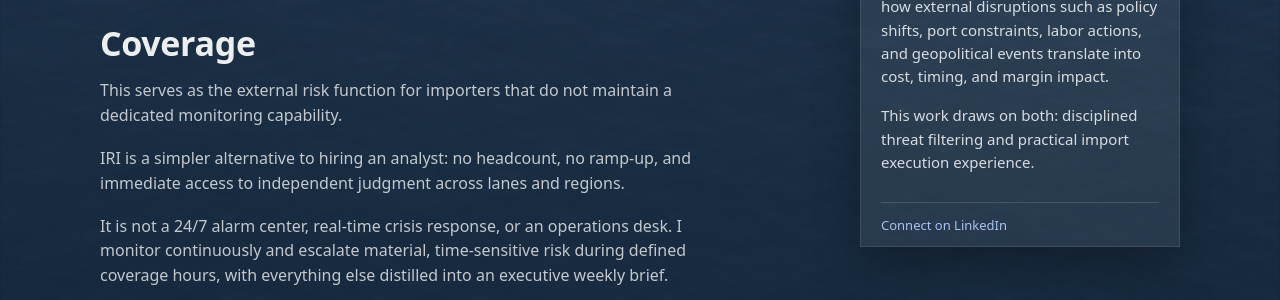
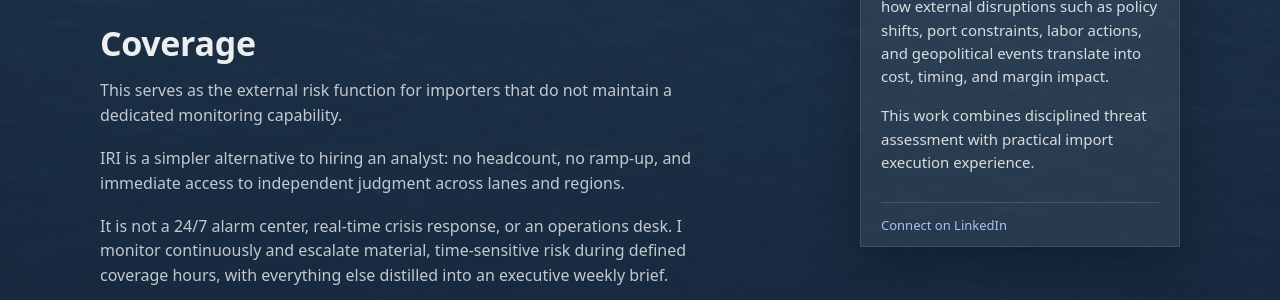
Before and after one commit to importrisk/import-risk-intelligence-site, a Jekyll site: the page built from index.html, in a window 1280 px wide. Shown: the part 1268-1568 px from the top of the page. Built offline with Jekyll 4.4.1, drawn with Linux system fonts in a browser that asks for light colours.

Commit message:
Update index.html

```diff
--- a/index.html
+++ b/index.html
@@ -176,8 +176,7 @@
           I later operated a small import business, which sharpened my view of how external disruptions such as policy shifts, port constraints, labor actions, and geopolitical events translate into cost, timing, and margin impact.
         </p>
         <p>
-          This work draws on both: disciplined threat filtering and practical import execution experience.
-        </p>
+          This work combines disciplined threat assessment with practical import execution experience.</p>
       </div>
 
       <div class="bio-links">
```
